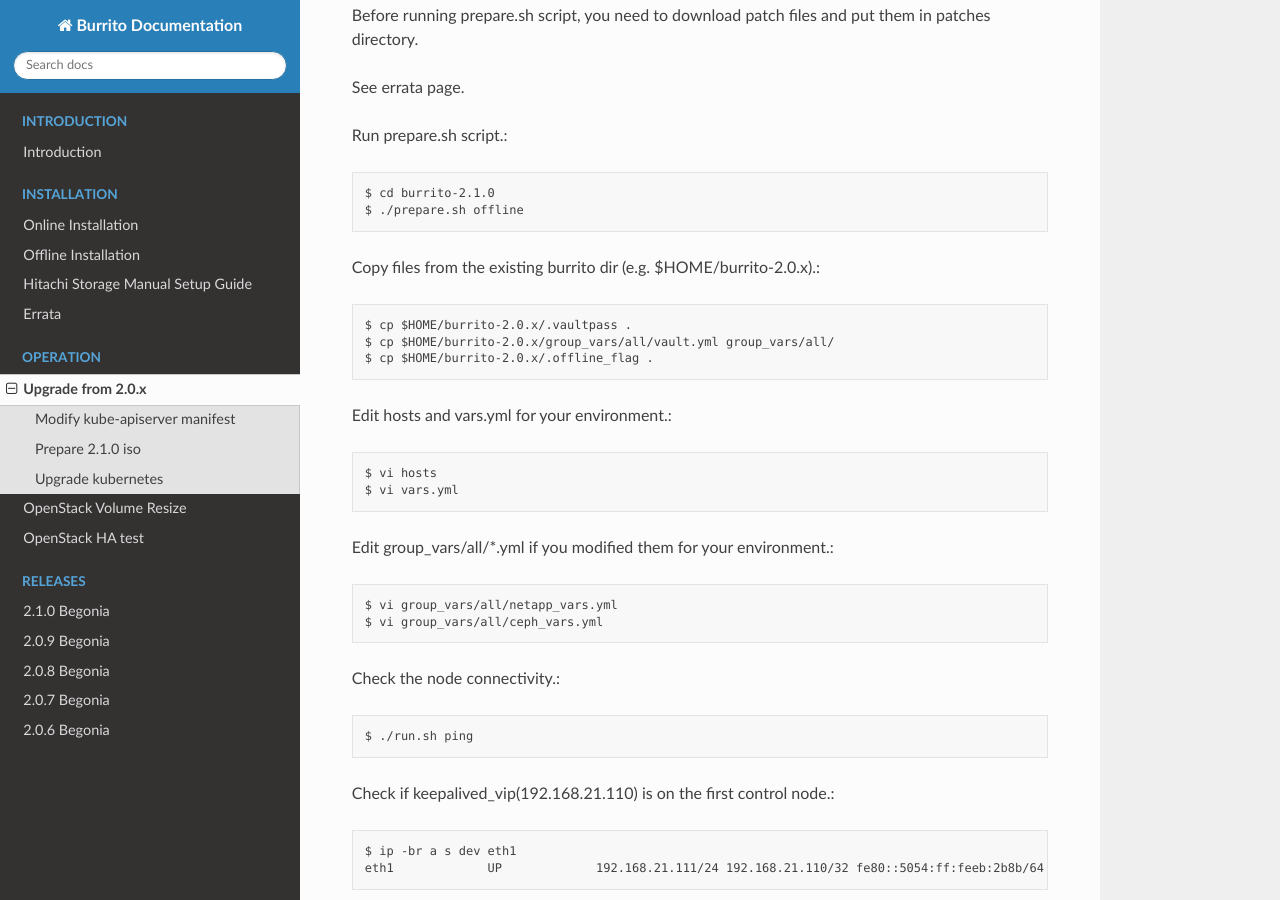
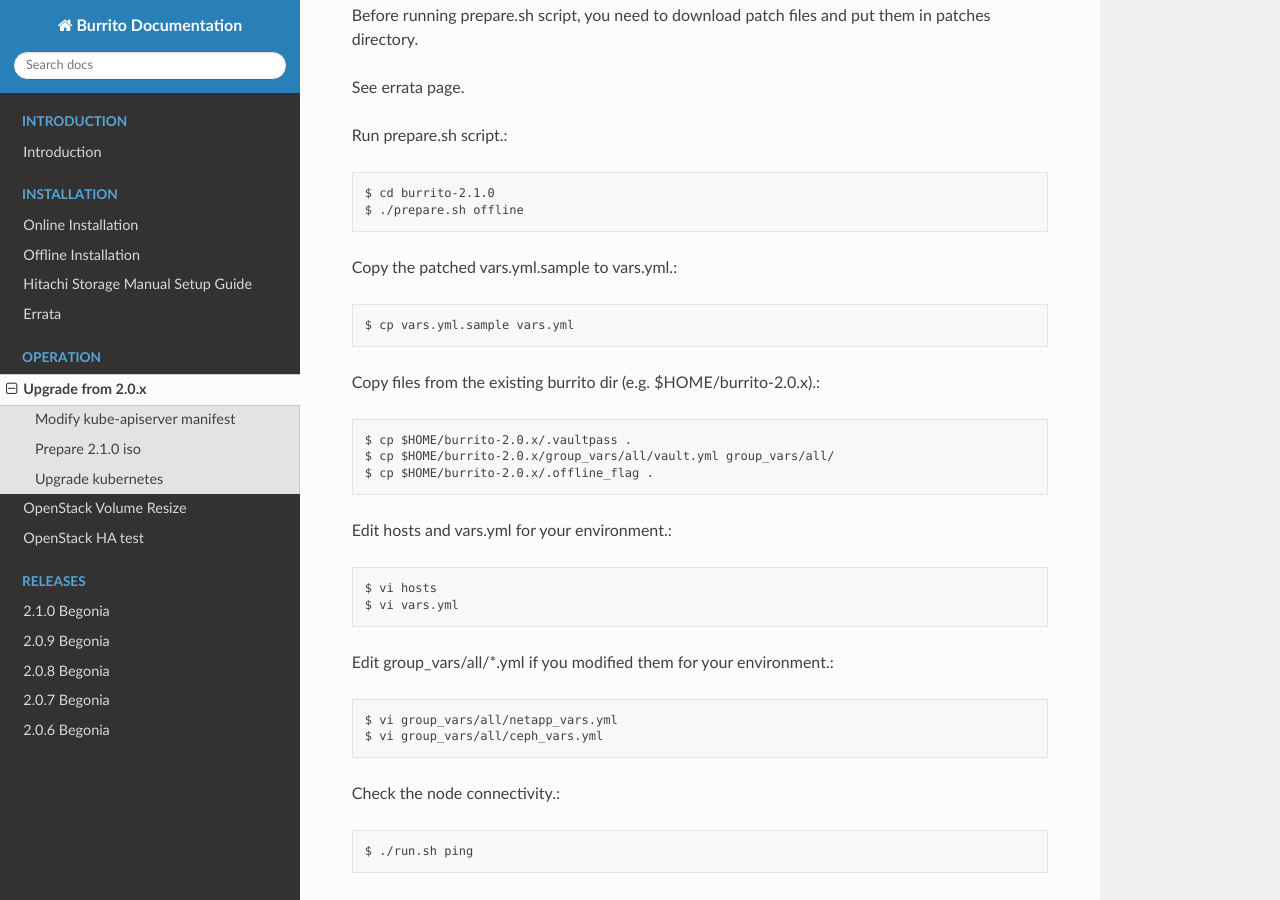
Before and after one commit to iorchard/burrito_docs, a Sphinx documentation site: the page built from source/operation/upgrade_from_2.0.x.rst, in a window 1280 px wide and 900 px high, scrolled down 2264 px. Built offline with Sphinx 7.4.7 and the Read the Docs theme 2.0.0, drawn with Linux system fonts in a browser that asks for light colours; pages that are not in the unit, such as notebooks, are missing from menus.

Commit message:
updated errata, install, and upgrade document

```diff
--- a/source/install/errata.rst
+++ b/source/install/errata.rst
@@ -32,8 +32,7 @@
 Download :download:`12-patch-issue-221-222.txt <../_static/12-patch-issue-221-222.txt>` and
 put it in patches directory of burrito source on the first control node.::
 
-    $ cp 12-patch-issue-221-222.txt \
-        burrito-<version>/patches/
+    $ cp 12-patch-issue-221-222.txt burrito-<version>/patches/
 
 Then, It is applied when you run prepare.sh script.
 
@@ -50,7 +49,6 @@
 Download :download:`12-patch-issue-221-222.txt <../_static/12-patch-issue-221-222.txt>` and
 put it in patches directory of burrito source on the first control node.::
 
-    $ cp 12-patch-issue-221-222.txt \
-        burrito-<version>/patches/
+    $ cp 12-patch-issue-221-222.txt burrito-<version>/patches/
 
 Then, It is applied when you run prepare.sh script.
--- a/source/install/install.rst
+++ b/source/install/install.rst
@@ -106,6 +106,11 @@
 
    $ cd burrito
    $ ./prepare.sh
+
+Copy the patched vars.yml.sample to vars.yml.::
+
+    $ cp vars.yml.sample vars.yml
+
 
 inventory hosts and variables
 +++++++++++++++++++++++++++++
--- a/source/install/install_offline.rst
+++ b/source/install/install_offline.rst
@@ -119,6 +119,11 @@
 
 It will prompt for the management network interface name.
 Enter the management network interface name. (e.g. eth1)
+
+Copy the patched vars.yml.sample to vars.yml.::
+
+    $ cp vars.yml.sample vars.yml
+
 
 inventory hosts and variables
 +++++++++++++++++++++++++++++
--- a/source/operation/upgrade_from_2.0.x.rst
+++ b/source/operation/upgrade_from_2.0.x.rst
@@ -97,6 +97,10 @@
 
     $ cd burrito-2.1.0
     $ ./prepare.sh offline
+
+Copy the patched vars.yml.sample to vars.yml.::
+
+    $ cp vars.yml.sample vars.yml
 
 Copy files from the existing burrito dir (e.g. $HOME/burrito-2.0.x).::
 
```
